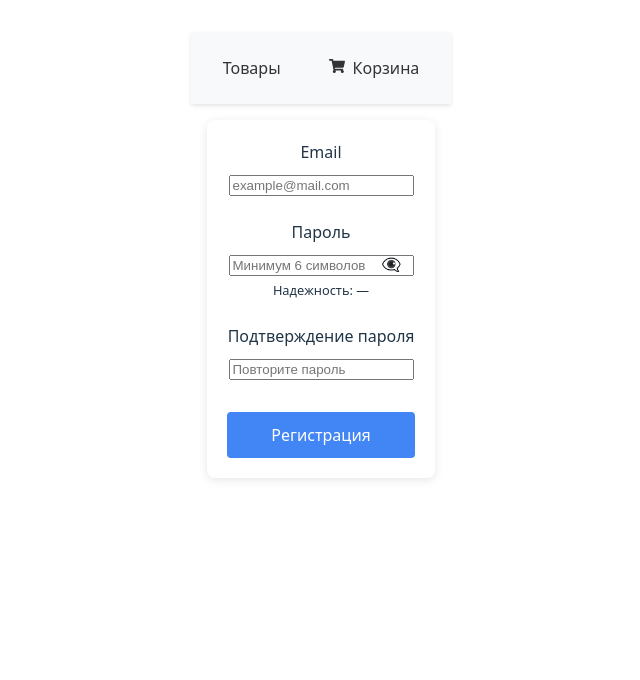
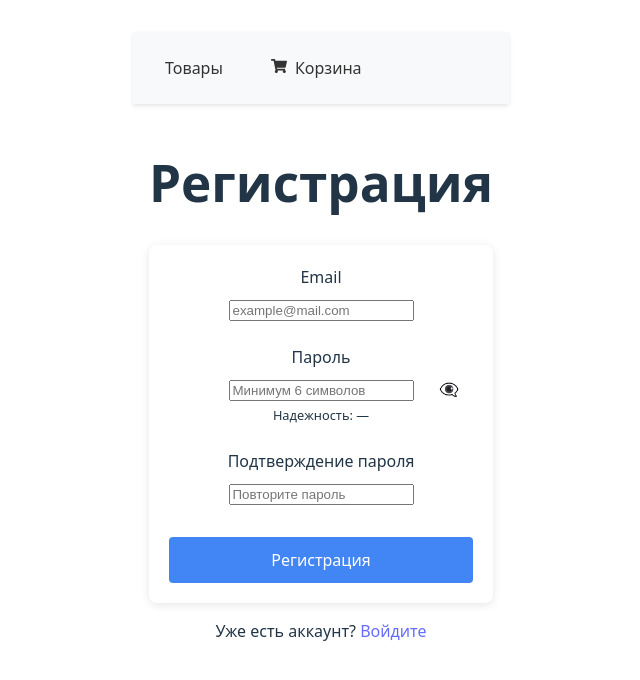
Before and after one commit to Mikhail8815/Shop, a React (Vite) app in the folder react-shop-ts/: page /register in a window 1280 px wide. Shown: the top 680 px of the page, without its empty margins (319-959 px from the left). Built offline with nearby package versions, Linux system fonts and the light colour scheme; no server answers.

Commit message:
feat: add RegisterPage and LoginPage

```diff
--- a/react-shop-ts/src/App.tsx
+++ b/react-shop-ts/src/App.tsx
@@ -7,8 +7,9 @@ import styles from './App.module.css';
 import {ProductDetail} from "./features/products/ProductDetail.tsx";
 import { CartIcon } from './components/CartIcon.tsx';
 import { CheckoutPage } from './features/checkout/CheckoutPage.tsx';
-import { LoginForm } from './features/auth/LoginForm.tsx';
 import { RegisterForm } from './features/auth/RegisterForm.tsx';
+import { LoginPage } from './features/auth/LoginPage.tsx';
+import { RegisterPage } from './features/auth/RegisterPage.tsx';
 
 function App() {
   return (
@@ -30,8 +31,8 @@ function App() {
             <Route path="/products/:id" element={<ProductDetail />} />
             <Route path="/cart" element={<CartPage />} />
             <Route path="/checkout" element={<CheckoutPage />} />
-            <Route path="/login" element={<LoginForm />} />
-            <Route path="/register" element={<RegisterForm />} />
+            <Route path="/login" element={<LoginPage />} />
+            <Route path="/register" element={<RegisterPage />} />
 
           </Routes>
         </main>
--- /dev/null
+++ b/react-shop-ts/src/features/auth/LoginPage.tsx
@@ -0,0 +1,14 @@
+import { Link } from "react-router-dom";
+import { LoginForm } from "./LoginForm";
+
+export const LoginPage = () => {
+  return (
+    <div className="auth-page">
+      <h1>Вход</h1>
+      <LoginForm />
+      <p>
+        Нет аккаунта? <Link to="/register">Зарегистрируйтесь</Link>
+      </p>
+    </div>
+  );
+};
--- a/react-shop-ts/src/features/auth/RegisterForm.module.css
+++ b/react-shop-ts/src/features/auth/RegisterForm.module.css
@@ -19,7 +19,7 @@
 
 .inputField {
   width: 100%;
-  padding: 10px 36px 10px 12px; /* Увеличиваем правый padding для глазка */
+  padding: 10px 36px 10px 12px;
   border: 1px solid #ddd;
   border-radius: 4px;
   font-size: 1rem;
@@ -38,15 +38,21 @@
   background: none;
   border: none;
   cursor: pointer;
-  padding: 4px;
+  padding: 0;
   width: 24px;
   height: 24px;
   display: flex;
   align-items: center;
   justify-content: center;
   color: #666;
+  outline: none !important;
+
 }
 
+.togglePassword:focus {
+  box-shadow: 0 0 0 2px rgba(66, 133, 244, 0.3);
+  border-radius: 50%;
+}
 .togglePassword:hover {
   color: #333;
 }
--- /dev/null
+++ b/react-shop-ts/src/features/auth/RegisterPage.tsx
@@ -0,0 +1,14 @@
+import { Link } from "react-router-dom";
+import { RegisterForm } from "./RegisterForm";
+
+export const RegisterPage = () => {
+  return (
+    <div className="auth-page">
+      <h1>Регистрация</h1>
+      <RegisterForm />
+      <p>
+        Уже есть аккаунт? <Link to="/login">Войдите</Link>
+      </p>
+    </div>
+  );
+};
--- a/react-shop-ts/src/index.css
+++ b/react-shop-ts/src/index.css
@@ -63,6 +63,7 @@ button:focus-visible {
   padding: 2rem 0;
   color: #ef4444;
 }
+
 @media (prefers-color-scheme: light) {
   :root {
     color: #213547;
```
